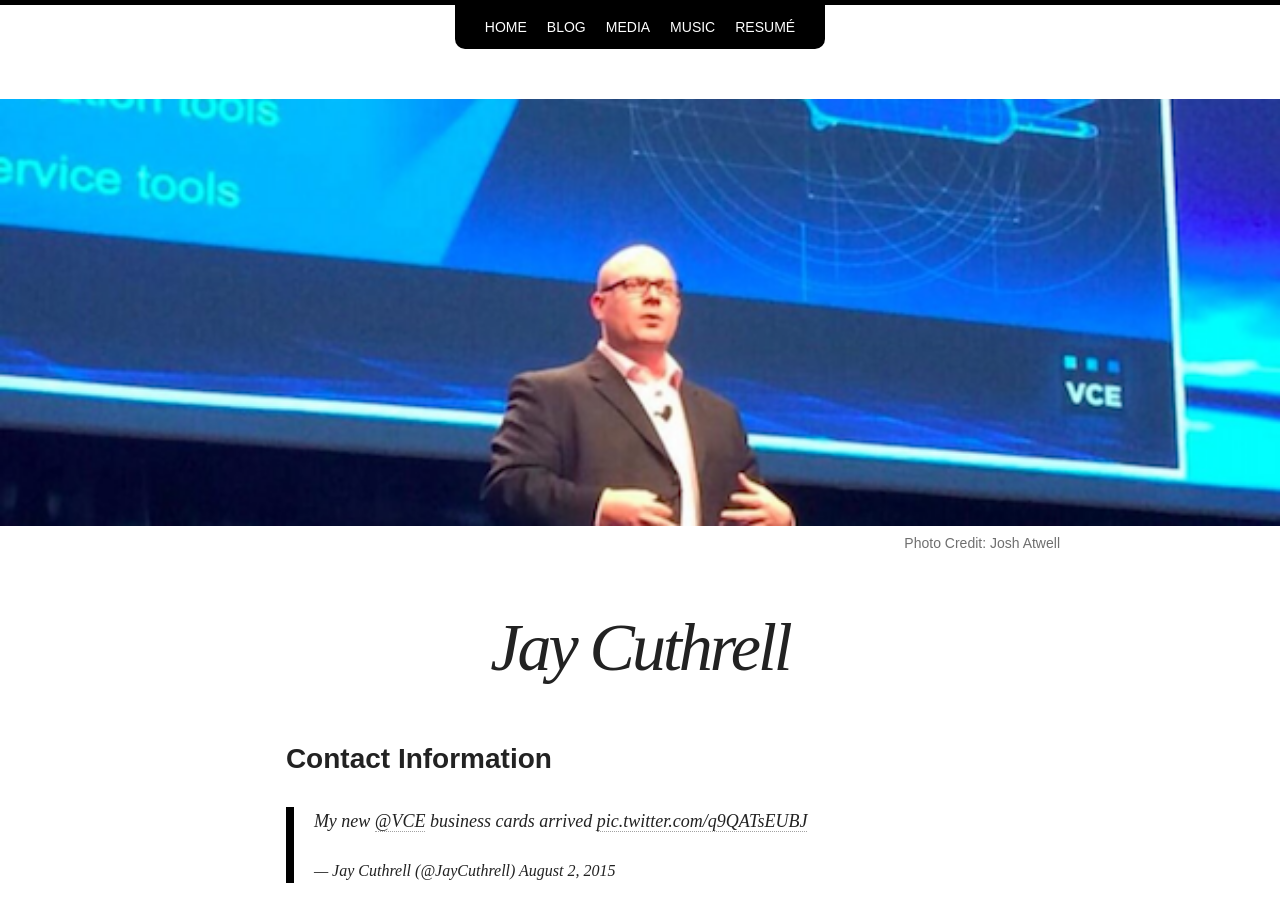
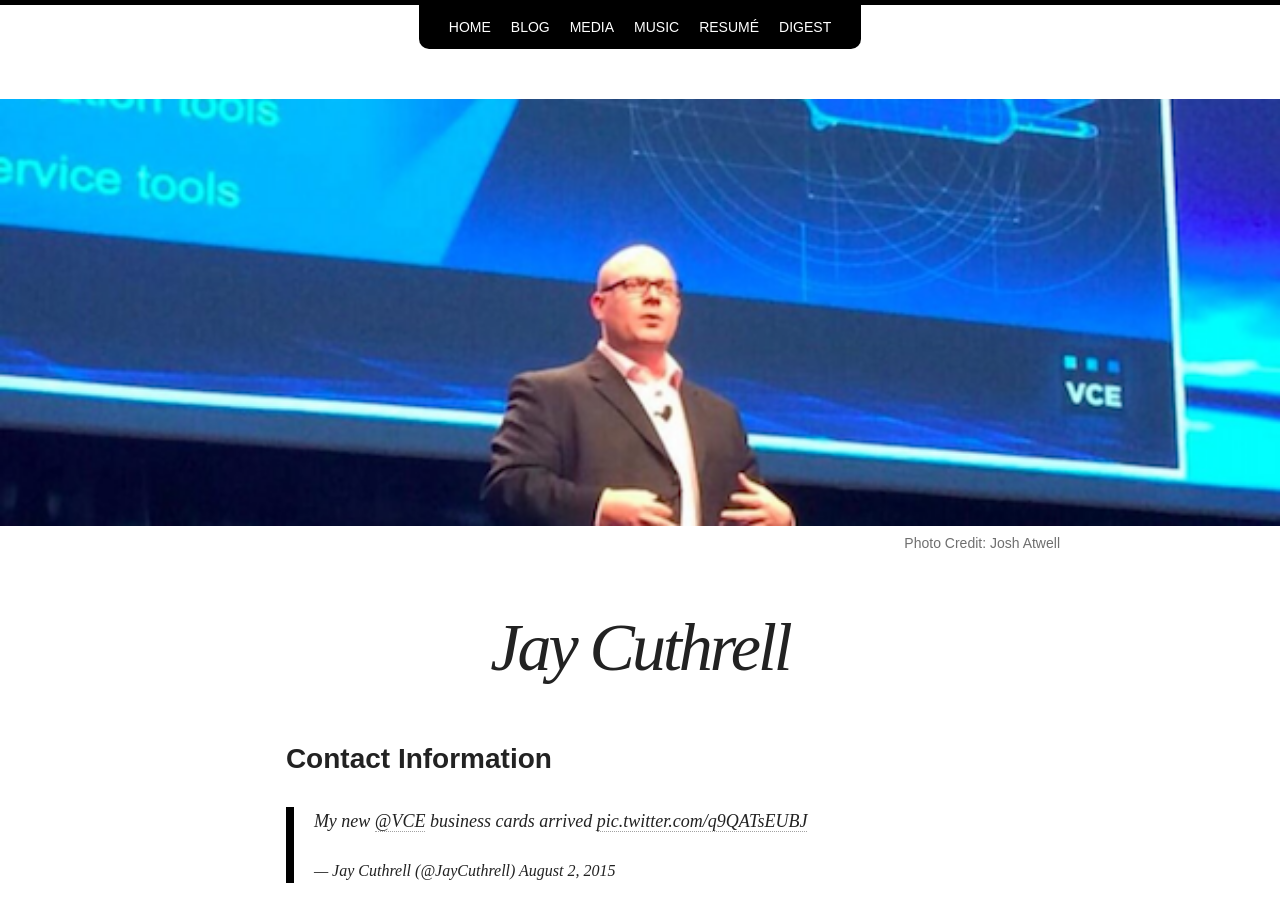
Before and after one commit to nsshommo/jaycuthrell.github.io, a Jekyll site: the page built from index.md, in a window 1280 px wide and 900 px high. Built offline with Jekyll 4.4.1, drawn with Linux system fonts in a browser that asks for light colours; nearby versions of some CDN libraries; comment, search, counter and statistics services are not loaded.

Commit message:
newsletter link

```diff
--- a/_data/navigation.yml
+++ b/_data/navigation.yml
@@ -14,3 +14,6 @@
 
 - title: Resum&eacute;
   url: /resume/
+
+- title: Digest
+  url: http://digest.jaycuthrell.com
```
